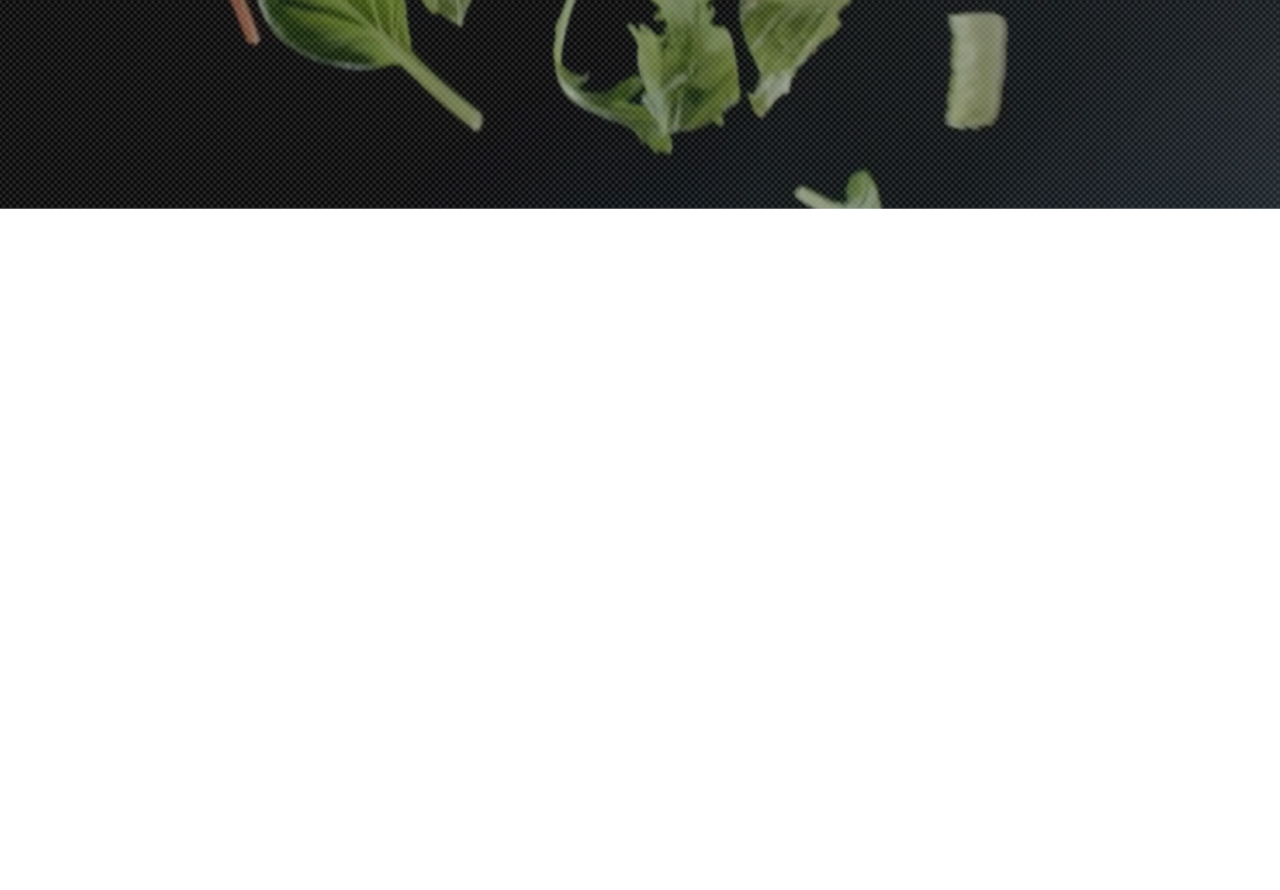
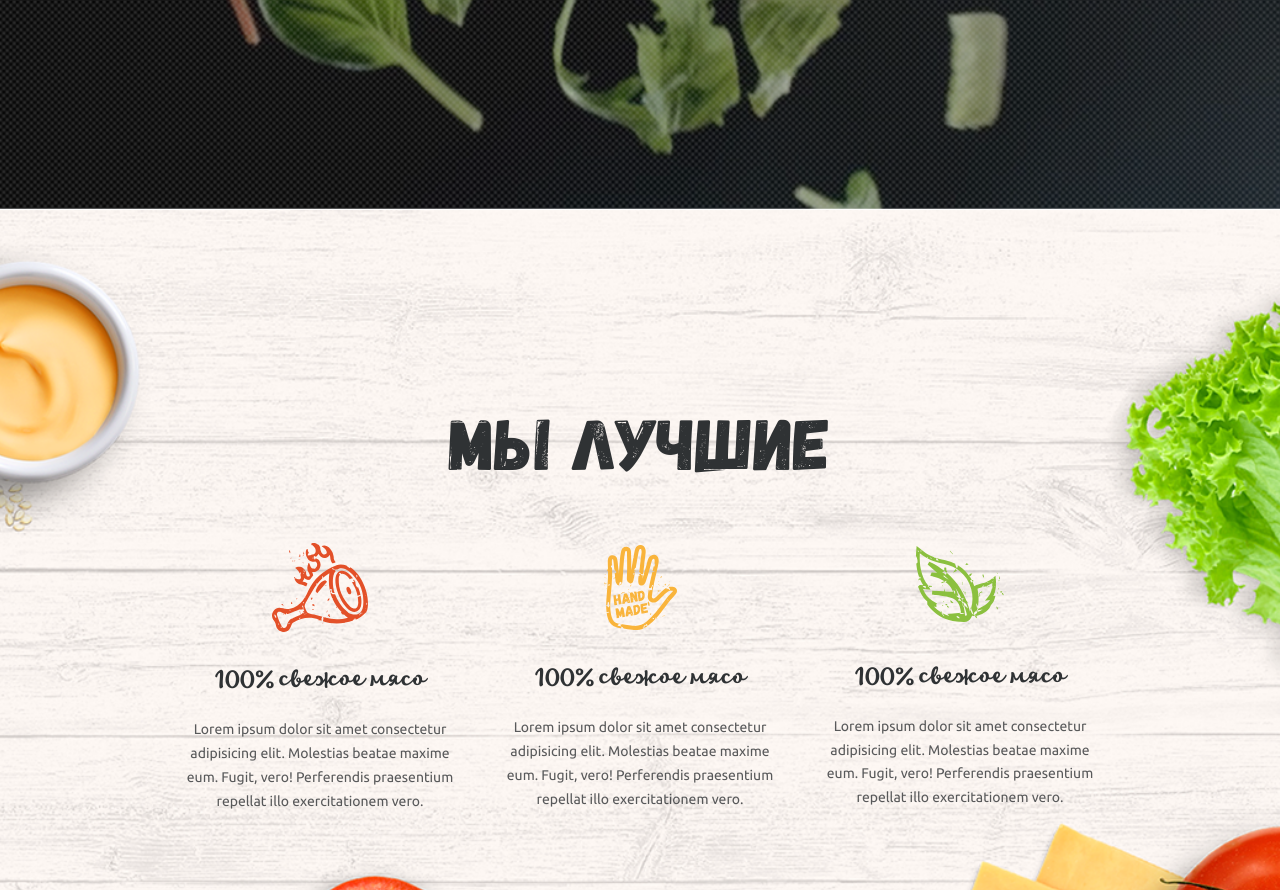
Before and after one commit to elaganovskis/elaganovskis.github.io, a website: page index.html in a window 1280 px wide. Shown: the part 590-1480 px from the top of the page. Before the commit the page ends 800 px from the top, so only its background shows below. Drawn offline with Linux system fonts and the light colour scheme.

Commit message:
adding section - best

```diff
--- a/index.html
+++ b/index.html
@@ -50,7 +50,49 @@
               <div class="hero__content-desc">Натуральные бургеры</div>
             </h1>
           </div>
+
+
         </div>
+        <a href="#" class="arrow-down"></a>
+      </section>
+
+      <section class="section best">
+        <div class="container best__container">
+          <div class="title title-best">Мы лучшие</div>
+          <ul class="best__list">
+            <li class="best__item">
+              <img src="./img/icons/meat.svg" alt="Meat Image" class="best__image">
+              <div class="best__desc">
+                <div class="best__desc-title">100% свежое мясо</div>
+                <div class="best__desc-content">Lorem ipsum dolor sit amet consectetur adipisicing elit. Molestias beatae maxime eum. Fugit, vero! Perferendis praesentium repellat illo exercitationem vero.</div>
+              </div>
+            </li>
+            <li class="best__item">
+              <img src="./img/icons/hand.svg" alt="Meat Image" class="best__image">
+              <div class="best__desc">
+                <div class="best__desc-title">100% свежое мясо</div>
+                <div class="best__desc-content">Lorem ipsum dolor sit amet consectetur adipisicing elit. Molestias beatae maxime
+                  eum. Fugit, vero! Perferendis praesentium repellat illo exercitationem vero.</div>
+              </div>
+            </li>
+            <li class="best__item">
+              <img src="./img/icons/natural.svg" alt="Meat Image" class="best__image best__image_last">
+              <div class="best__desc">
+                <div class="best__desc-title">100% свежое мясо</div>
+                <div class="best__desc-content">Lorem ipsum dolor sit amet consectetur adipisicing elit. Molestias beatae maxime
+                  eum. Fugit, vero! Perferendis praesentium repellat illo exercitationem vero.</div>
+              </div>
+            </li>
+          </ul>
+        </div>
+      </section>
+
+      <section class="reviews section">
+        <ul class="reviews__list">
+          <li class="reviews__item">
+
+          </li>
+        </ul>
       </section>
     </div>
   </div>
--- a/sass/abstracts/_variables.scss
+++ b/sass/abstracts/_variables.scss
@@ -12,3 +12,4 @@ $white: #fff;
 $red: rgb(228, 80, 40);
 $black: #2f3234;
 $orange: #f9b43b;
+$grey: rgba(47, 50, 52, 0.8);
--- a/sass/base/_base.scss
+++ b/sass/base/_base.scss
@@ -68,4 +68,18 @@ a {
 .section {
   height: 100vh;
   min-height: 65rem;
+
+  &_centered {
+    .container {
+      display: flex;
+      flex-direction: column;
+      justify-content: center;
+      height: 100%;
+    }
+
+    .title {
+      width: 100%;
+      text-align: center;
+    }
+  }
 }
--- a/sass/base/_typography.scss
+++ b/sass/base/_typography.scss
@@ -4,7 +4,11 @@
   font-size: 7.2rem;
   font-family: $gagalin;
   line-height: 1.1;
+  margin-bottom: 5.7rem;
   &-hero {
     color: $orange;
   }
+  &-best {
+    color: $black;
+  }
 }
--- /dev/null
+++ b/sass/blocks/_best.scss
@@ -0,0 +1,55 @@
+.best {
+  background: url('../img/bg/bg-best.png') center center / cover no-repeat;
+  display: flex;
+  flex-direction: column;
+  align-items: center;
+  justify-content: center;
+}
+
+.best__container {
+  display: flex;
+  flex-direction: column;
+  align-items: center;
+  justify-content: center;
+}
+
+.best__list {
+  display: flex;
+  flex-direction: row;
+  align-items: center;
+  justify-content: space-around;
+}
+
+.best__item {
+  width: 28rem;
+  display: flex;
+  flex-direction: column;
+  align-items: center;
+  text-align: center;
+  margin-left: 4rem;
+  &:first-child {
+    margin-left: 0;
+  }
+}
+
+.best__image {
+  margin-bottom: 3.3rem;
+  &_last {
+    margin-bottom: 4rem;
+  }
+}
+
+.best__desc-title {
+  font-family: $lifehack;
+  font-size: 2.4rem;
+  color: $black;
+  line-height: 1.167;
+  margin-bottom: 2.5rem;
+}
+
+.best__desc-content {
+  font-size: 1.4rem;
+  font-family: $ubuntu;
+  line-height: 1.7;
+  color: rgba(47, 50, 52, 0.8);
+}
--- a/sass/blocks/_hero.scss
+++ b/sass/blocks/_hero.scss
@@ -6,12 +6,14 @@
   display: flex;
   flex-direction: column;
   height: 100%;
+  position: relative;
 }
 
 .hero__content {
   display: flex;
   align-items: center;
   justify-content: center;
+  padding-left: 5rem;
   flex: 0.7;
 }
 
@@ -40,3 +42,9 @@
   font-family: $lifehack;
   color: $white;
 }
+
+.arrow-down {
+  background: url('../img/arrow-scroll.png');
+  position: absolute;
+  bottom: 110px;
+}
--- a/sass/main.scss
+++ b/sass/main.scss
@@ -6,7 +6,8 @@
 @import './base/typography';
 @import './base/utilities';
 // BLOCKS
-@import '../sass/blocks/hero';
+@import './blocks/hero';
 @import './blocks/header';
+@import './blocks/best';
 // COMPONENTS
 @import './components/button';
```
Also changed, not shown: css/blocks/_best.css (added), css/main.css, 2 other files.
